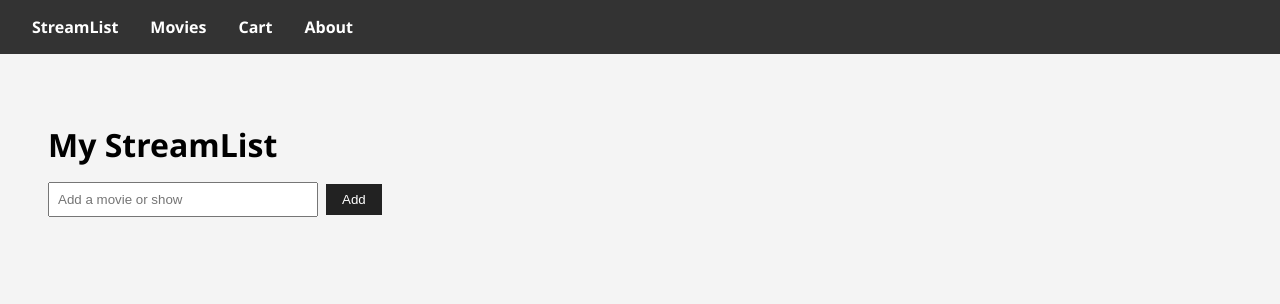
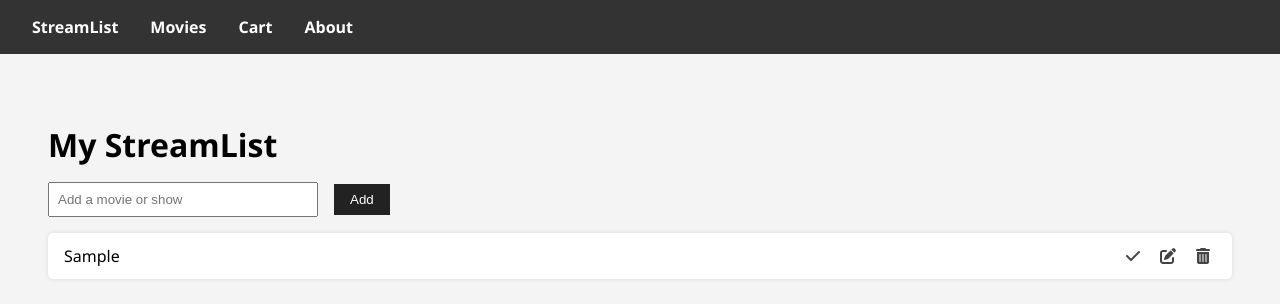
Before and after one commit to Sip12345/INT499, a React (Vite) app: page / in a window 1280 px wide. Both pictures are taken after typing "Sample" into the empty fields and a click on the button "Add". Shown: the top 304 px of the page. Built offline with nearby package versions, Linux system fonts and the light colour scheme.

Commit message:
Add files via upload

```diff
--- a/src/index.css
+++ b/src/index.css
@@ -1,3 +1,5 @@
+@import '@fortawesome/fontawesome-free/css/all.min.css';
+
 body {
   margin: 0;
   font-family: 'Segoe UI', Tahoma, Geneva, Verdana, sans-serif;
@@ -26,13 +28,13 @@ h1 {
   margin-bottom: 1rem;
 }
 
-input {
+form input[type="text"] {
   padding: 0.5rem;
   width: 250px;
   margin-right: 0.5rem;
 }
 
-button {
+form button {
   padding: 0.5rem 1rem;
   background-color: #222;
   color: white;
@@ -40,6 +42,51 @@ button {
   cursor: pointer;
 }
 
-button:hover {
+form button:hover {
   background-color: #555;
 }
+
+ul {
+  list-style-type: none;
+  padding: 0;
+}
+
+li {
+  margin: 1rem 0;
+  display: flex;
+  align-items: center;
+  justify-content: space-between;
+  background: #fff;
+  padding: 0.75rem 1rem;
+  border-radius: 5px;
+  box-shadow: 0 0 5px rgba(0, 0, 0, 0.1);
+}
+
+li input[type="text"] {
+  width: 60%;
+  padding: 0.4rem;
+}
+
+button {
+  background: none;
+  border: none;
+  cursor: pointer;
+  margin-left: 0.5rem;
+}
+
+button i {
+  font-size: 1rem;
+  color: #444;
+}
+
+button:hover i.fa-check {
+  color: green;
+}
+
+button:hover i.fa-edit {
+  color: #007bff;
+}
+
+button:hover i.fa-trash-alt {
+  color: red;
+}
--- a/src/pages/StreamList.jsx
+++ b/src/pages/StreamList.jsx
@@ -2,16 +2,47 @@ import React, { useState } from 'react';
 
 export default function StreamList() {
   const [input, setInput] = useState('');
+  const [items, setItems] = useState([]);
+  const [isEditing, setIsEditing] = useState(null);
+  const [editText, setEditText] = useState('');
 
   const handleSubmit = (e) => {
     e.preventDefault();
-    console.log(`User Input: ${input}`);
+    if (!input.trim()) return;
+
+    setItems([...items, { text: input, completed: false }]);
     setInput('');
+  };
+
+  const handleDelete = (index) => {
+    setItems(items.filter((_, i) => i !== index));
+  };
+
+  const handleComplete = (index) => {
+    const updated = items.map((item, i) =>
+      i === index ? { ...item, completed: !item.completed } : item
+    );
+    setItems(updated);
+  };
+
+  const handleEdit = (index) => {
+    setIsEditing(index);
+    setEditText(items[index].text);
+  };
+
+  const handleEditSubmit = (index) => {
+    const updated = items.map((item, i) =>
+      i === index ? { ...item, text: editText } : item
+    );
+    setItems(updated);
+    setIsEditing(null);
+    setEditText('');
   };
 
   return (
     <div className="streamlist-page">
       <h1>My StreamList</h1>
+
       <form onSubmit={handleSubmit}>
         <input
           type="text"
@@ -21,6 +52,40 @@ export default function StreamList() {
         />
         <button type="submit">Add</button>
       </form>
+
+      <ul>
+        {items.map((item, index) => (
+          <li key={index} style={{ textDecoration: item.completed ? 'line-through' : 'none' }}>
+            {isEditing === index ? (
+              <>
+                <input
+                  type="text"
+                  value={editText}
+                  onChange={(e) => setEditText(e.target.value)}
+                />
+                <button onClick={() => handleEditSubmit(index)}>
+                  <i className="fas fa-check"></i>
+                </button>
+              </>
+            ) : (
+              <>
+                {item.text}
+                <div>
+                  <button onClick={() => handleComplete(index)} title="Mark Complete">
+                    <i className="fas fa-check"></i>
+                  </button>
+                  <button onClick={() => handleEdit(index)} title="Edit">
+                    <i className="fas fa-edit"></i>
+                  </button>
+                  <button onClick={() => handleDelete(index)} title="Delete">
+                    <i className="fas fa-trash-alt"></i>
+                  </button>
+                </div>
+              </>
+            )}
+          </li>
+        ))}
+      </ul>
     </div>
   );
 }
```
Also changed, not shown: package.json (+6 -1 lines), 1 other file (tests, documents, lock files or other folders).
